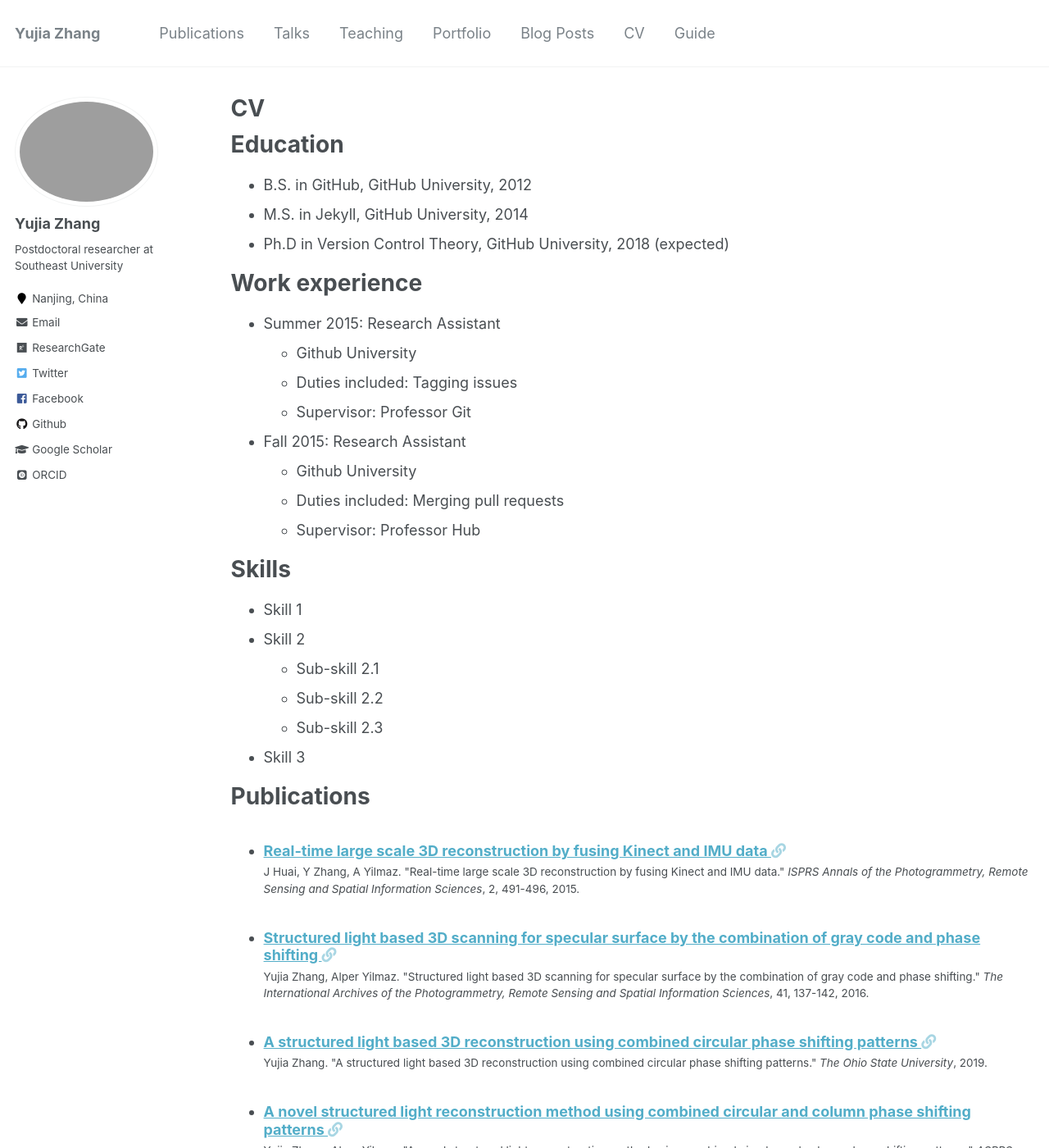
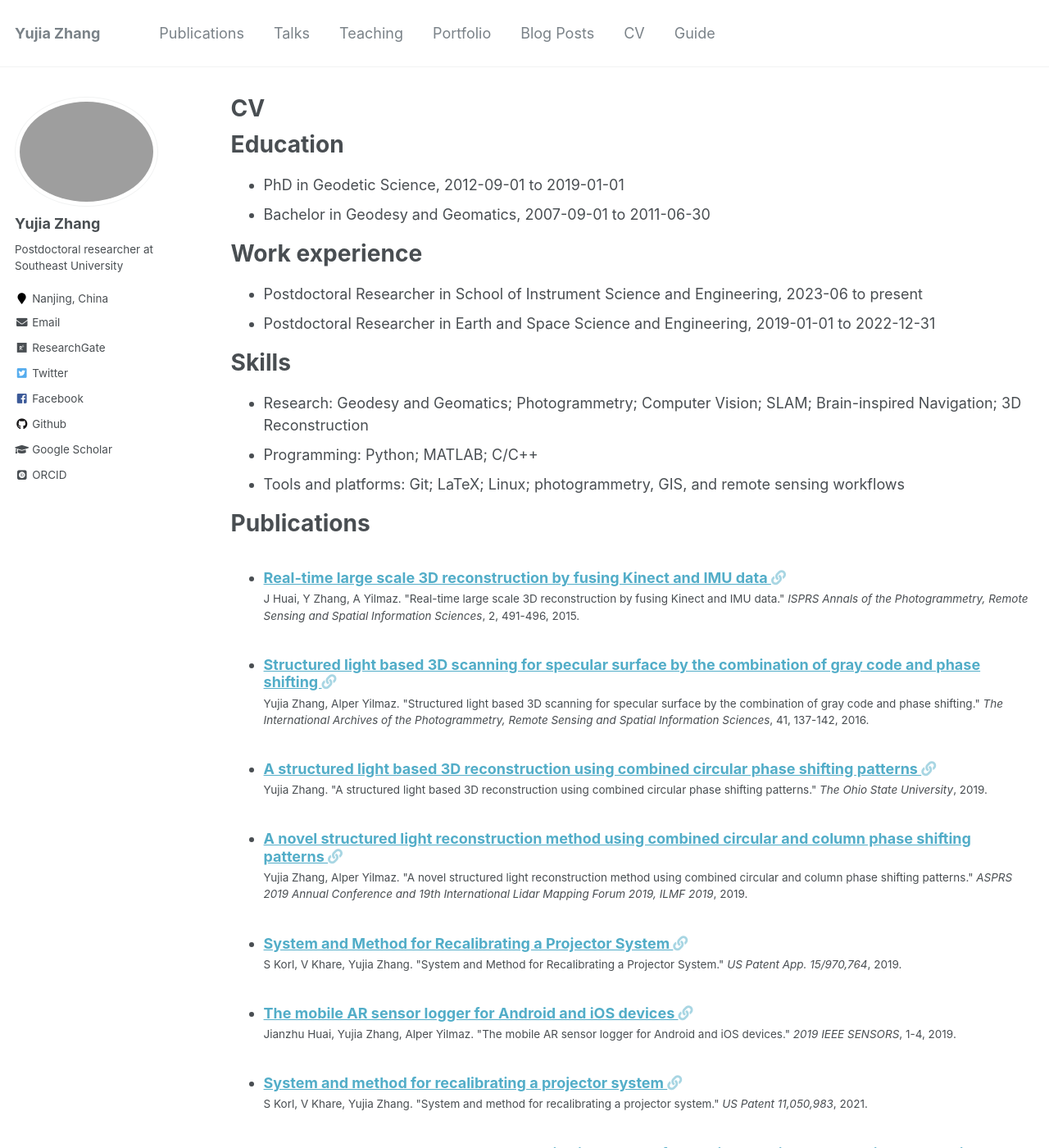
Before and after one commit to yujiazhang777/yujiazhang.github.io, a Jekyll site: the page built from _pages/cv.md, in a window 1280 px wide and 1400 px high. Shown: the whole window at 82% size. Built offline with Jekyll 4.4.1, drawn with Linux system fonts in a browser that asks for light colours; some web fonts are replaced.

Commit message:
Update cv.md

```diff
--- a/_pages/cv.md
+++ b/_pages/cv.md
@@ -11,30 +11,19 @@ redirect_from:
 
 Education
 ======
-* B.S. in GitHub, GitHub University, 2012
-* M.S. in Jekyll, GitHub University, 2014
-* Ph.D in Version Control Theory, GitHub University, 2018 (expected)
+* PhD in Geodetic Science, 2012-09-01 to 2019-01-01
+* Bachelor in Geodesy and Geomatics, 2007-09-01 to 2011-06-30
 
 Work experience
 ======
-* Summer 2015: Research Assistant
-  * Github University
-  * Duties included: Tagging issues
-  * Supervisor: Professor Git
-
-* Fall 2015: Research Assistant
-  * Github University
-  * Duties included: Merging pull requests
-  * Supervisor: Professor Hub
+* Postdoctoral Researcher in School of Instrument Science and Engineering, 2023-06 to present
+* Postdoctoral Researcher in Earth and Space Science and Engineering, 2019-01-01 to 2022-12-31
 
 Skills
 ======
-* Skill 1
-* Skill 2
-  * Sub-skill 2.1
-  * Sub-skill 2.2
-  * Sub-skill 2.3
-* Skill 3
+* Research: Geodesy and Geomatics; Photogrammetry; Computer Vision; SLAM; Brain-inspired Navigation; 3D Reconstruction
+* Programming: Python; MATLAB; C/C++
+* Tools and platforms: Git; LaTeX; Linux; photogrammetry, GIS, and remote sensing workflows
 
 Publications
 ======
```
